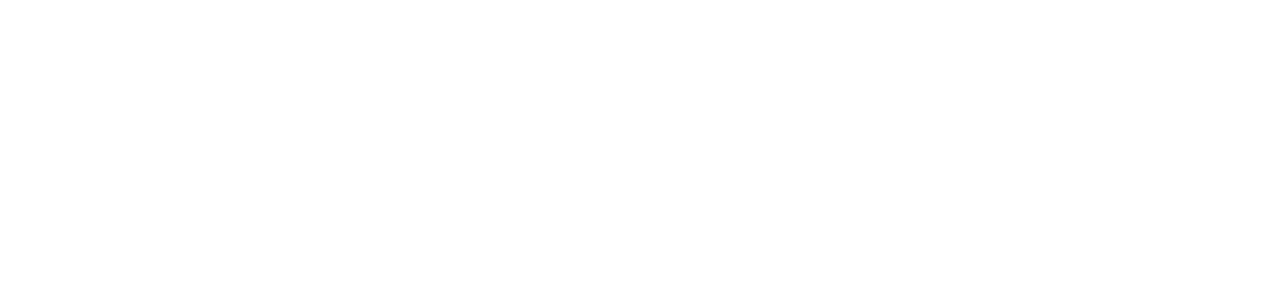
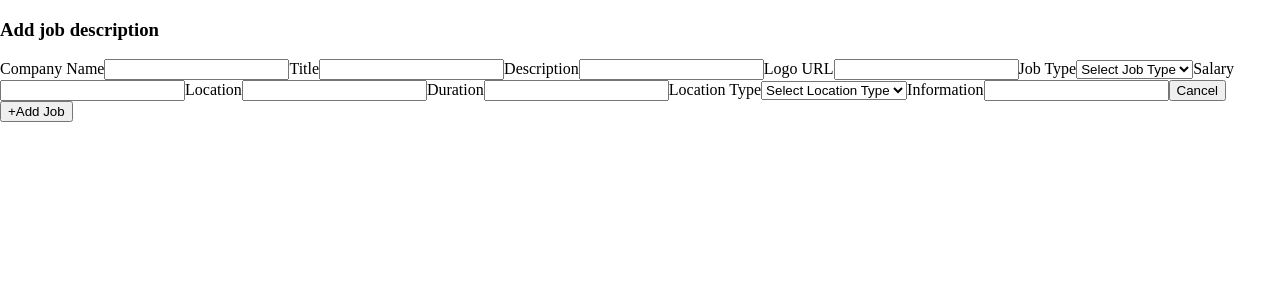
Before and after one commit to curiosityr0ver/Capstone-Job-Listing, a React (Vite) app in the folder client/: page /create in a window 1280 px wide. Before the commit this address had no page. Shown: the top 300 px of the page. Built offline with nearby package versions, Linux system fonts and the light colour scheme.

Commit message:
Built the create job page

```diff
--- a/client/src/App.jsx
+++ b/client/src/App.jsx
@@ -6,6 +6,7 @@
 import HomePage from "./pages/HomePage.jsx";
 import RegisterPage from "./pages/RegisterPage.jsx";
 import JobPage from "./pages/JobPage.jsx";
+import CreateJobPage from "./pages/CreateJobPage.jsx";
 
 import "./App.css";
 function App() {
@@ -40,6 +41,10 @@
 						/>
 					}
 				/>
+				<Route
+					path="/create"
+					element={<CreateJobPage currentUser={currentUser} />}
+				/>
 			</Routes>
 		</BrowserRouter>
 	);
--- /dev/null
+++ b/client/src/pages/CreateJobPage.jsx
@@ -0,0 +1,126 @@
+/* eslint-disable react/prop-types */
+import { useEffect, useState } from "react";
+
+const CreateJobPage = ({ currentUser }) => {
+	const validJobTypes = ["Full-Time", "Part-Time", "Internship"];
+	const validLocationTypes = ["On-Site", "Remote", "Hybrid"];
+
+	const [job, setJob] = useState({
+		companyName: "",
+		title: "",
+		description: "",
+		logoUrl: "",
+		jobType: "",
+		salary: "",
+		location: "",
+		duration: "",
+		locationType: "",
+		information: "",
+		skills: "",
+	});
+
+	const handleJobTypeChange = (value) => {
+		if (validJobTypes.includes(value)) {
+			setJob({ ...job, jobType: value });
+		}
+	};
+
+	const handleLocationTypeChange = (value) => {
+		if (validLocationTypes.includes(value)) {
+			setJob({ ...job, locationType: value });
+		}
+	};
+
+	useEffect(() => {
+		console.log(job);
+	}, [job]);
+
+	return (
+		<div>
+			<h3>Add job description</h3>
+
+			<label>Company Name</label>
+			<input
+				type="text"
+				value={job.companyName}
+				onChange={(e) => setJob({ ...job, companyName: e.target.value })}
+			/>
+
+			<label>Title</label>
+			<input
+				type="text"
+				value={job.title}
+				onChange={(e) => setJob({ ...job, title: e.target.value })}
+			/>
+
+			<label>Description</label>
+			<input
+				type="text"
+				value={job.description}
+				onChange={(e) => setJob({ ...job, description: e.target.value })}
+			/>
+
+			<label>Logo URL</label>
+			<input
+				type="text"
+				value={job.logoUrl}
+				onChange={(e) => setJob({ ...job, logoUrl: e.target.value })}
+			/>
+
+			<label>Job Type</label>
+			<select
+				value={job.jobType}
+				onChange={(e) => handleJobTypeChange(e.target.value)}
+			>
+				<option>Select Job Type</option>
+				{validJobTypes.map((type, index) => {
+					return <option key={index}>{type}</option>;
+				})}
+			</select>
+
+			<label>Salary</label>
+			<input
+				type="number"
+				value={job.salary}
+				onChange={(e) => setJob({ ...job, salary: e.target.value })}
+			/>
+
+			<label>Location</label>
+			<input
+				type="text"
+				value={job.location}
+				onChange={(e) => setJob({ ...job, location: e.target.value })}
+			/>
+
+			<label>Duration</label>
+			<input
+				type="text"
+				value={job.duration}
+				onChange={(e) => setJob({ ...job, duration: e.target.value })}
+			/>
+
+			<label>Location Type</label>
+			<select
+				value={job.locationType}
+				onChange={(e) => handleLocationTypeChange(e.target.value)}
+			>
+				<option>Select Location Type</option>
+				{validLocationTypes.map((type, index) => {
+					return <option key={index}>{type}</option>;
+				})}
+			</select>
+
+			<label>Information</label>
+			<input
+				type="text"
+				value={job.information}
+				onChange={(e) => setJob({ ...job, information: e.target.value })}
+			/>
+
+			<button>Cancel</button>
+			<button>+Add Job</button>
+		</div>
+	);
+};
+
+export default CreateJobPage;
--- a/client/src/pages/JobPage.jsx
+++ b/client/src/pages/JobPage.jsx
@@ -24,6 +24,31 @@
 		// return "1 day ago/20 minutes ago/3 weeks ago";
 	};
 
+	const timeElapsedPretty = (createdAt) => {
+		const currentTime = new Date();
+		const createdAtTime = new Date(createdAt);
+		let differenceInMillis = currentTime - createdAtTime;
+		differenceInMillis = 21000000000;
+
+		const seconds = Math.floor(differenceInMillis / 1000);
+		const minutes = Math.floor(seconds / 60);
+		const hours = Math.floor(minutes / 60);
+		const days = Math.floor(hours / 24);
+		const weeks = Math.floor(days / 7);
+
+		if (weeks > 0) {
+			return weeks === 1 ? "1w ago" : `${weeks}w ago`;
+		} else if (days > 0) {
+			return days === 1 ? "1day ago" : `${days}days ago`;
+		} else if (hours > 0) {
+			return hours === 1 ? "1hr ago" : `${hours}hrs ago`;
+		} else if (minutes > 0) {
+			return minutes === 1 ? "1min ago" : `${minutes}min ago`;
+		} else {
+			return seconds === 1 ? "1sec ago" : `${seconds}sec ago`;
+		}
+	};
+
 	const fetchJob = async () => {
 		const response = await fetchJobById(jobID);
 		if (response.status == 200) {
@@ -39,7 +64,7 @@
 			{job && (
 				<div>
 					{/* First Row */}
-					<p>{timeElapsed(job.createdAt)}</p>
+					<p>{timeElapsedPretty(job.createdAt)}</p>
 					<p>{job.jobType}</p>
 					<img src={job.logoUrl} alt="job logo" />
 					<p>{job.companyName}</p>
@@ -59,7 +84,6 @@
 					{job.skills.map((skill, index) => {
 						return <div key={index}>{skill}</div>;
 					})}
-					{/*Additional Information */}
 				</div>
 			)}
 		</div>
```
Also changed, not shown: client/src/components/ChipsSelector.jsx (added, +23 -0 lines).
